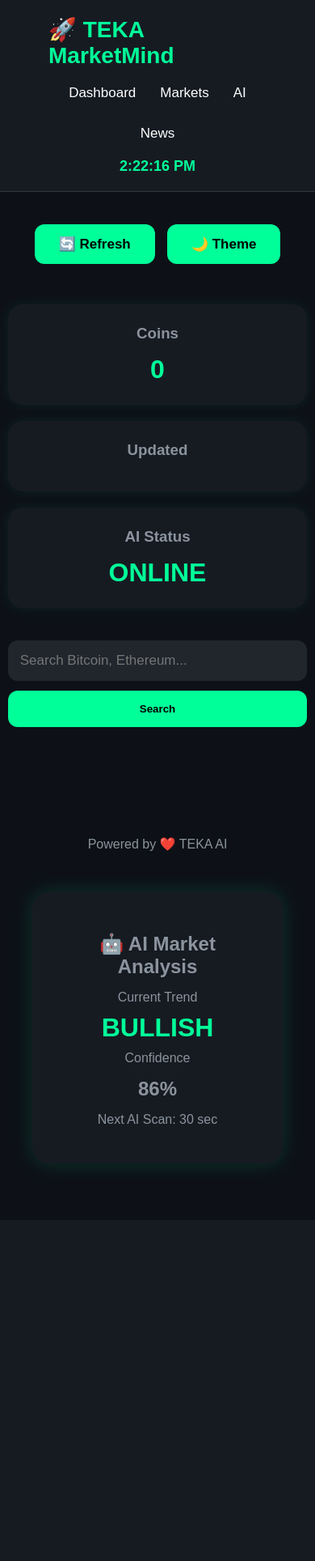
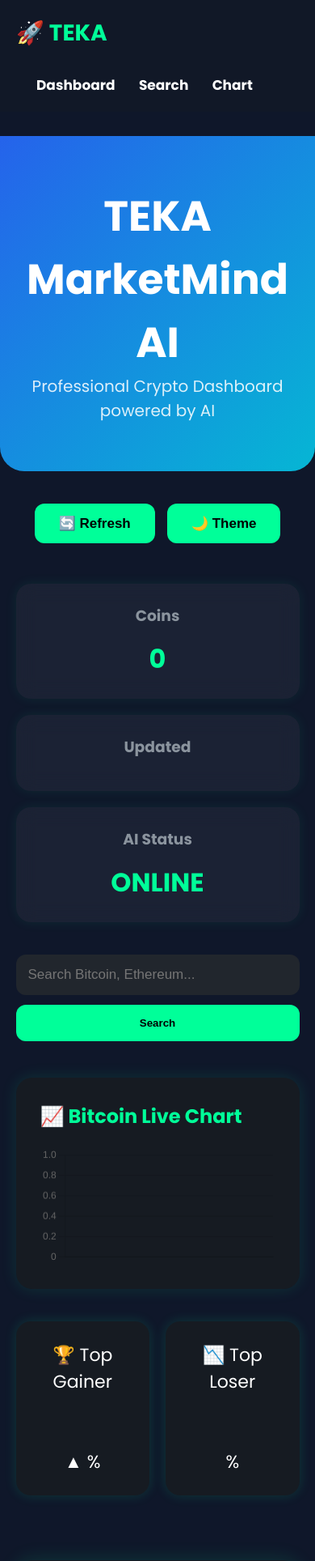
Before and after one commit to mhmdsdqi87-cloud/MarketMindAI, a FastAPI app: template templates/index.html in a window 390 px wide. Shown: the top 1928 px of the page at 81% size. Before the commit the page ends 1388 px from the top, so only its background shows below. Run offline with FastAPI, Linux system fonts and the light colour scheme; the template is opened without the code that fills it, so the values that code supplies are empty.

Commit message:
TEKA V4 Stable

```diff
--- a/main.py
+++ b/main.py
@@ -2,11 +2,15 @@ from fastapi import FastAPI, Request
 from fastapi.staticfiles import StaticFiles
 from fastapi.templating import Jinja2Templates
 
-from market.crypto import get_prices, get_price
+from market.crypto import (
+    get_prices,
+    get_price,
+    get_bitcoin_chart
+)
 
 app = FastAPI(
     title="TEKA MarketMind AI",
-    version="1.0"
+    version="2.0"
 )
 
 app.mount("/static", StaticFiles(directory="static"), name="static")
@@ -24,7 +28,9 @@ def home(request: Request):
         name="index.html",
         context={
             "coins": market["coins"],
-            "time": market["time"]
+            "time": market["time"],
+            "gainer": market["gainer"],
+            "loser": market["loser"]
         }
     )
 
@@ -48,3 +54,9 @@ def search(request: Request, coin: str):
 def crypto(coin: str):
 
     return get_price(coin)
+
+
+@app.get("/chart")
+def chart():
+
+    return get_bitcoin_chart()
--- a/market/crypto.py
+++ b/market/crypto.py
@@ -18,7 +18,6 @@ COINS = [
 
 
 def get_prices():
-
     params = {
         "vs_currency": "usd",
         "ids": ",".join(COINS),
@@ -33,7 +32,6 @@ def get_prices():
     coins = []
 
     for coin in data:
-
         coins.append({
             "name": coin["name"],
             "symbol": coin["symbol"].upper(),
@@ -44,14 +42,18 @@ def get_prices():
             "rank": coin["market_cap_rank"]
         })
 
+    gainer = max(coins, key=lambda x: x["change"])
+    loser = min(coins, key=lambda x: x["change"])
+
     return {
         "coins": coins,
-        "time": datetime.now().strftime("%H:%M:%S")
+        "time": datetime.now().strftime("%H:%M:%S"),
+        "gainer": gainer,
+        "loser": loser
     }
 
 
 def get_price(coin):
-
     response = requests.get(
         "https://api.coingecko.com/api/v3/simple/price",
         params={
@@ -61,9 +63,33 @@ def get_price(coin):
         timeout=10
     )
 
+    response.raise_for_status()
+
     data = response.json()
+
+    if coin not in data:
+        return {
+            "coin": coin,
+            "price": None
+        }
 
     return {
         "coin": coin,
         "price": data[coin]["usd"]
     }
+
+
+def get_bitcoin_chart():
+    url = "https://api.coingecko.com/api/v3/coins/bitcoin/market_chart"
+
+    params = {
+        "vs_currency": "usd",
+        "days": "1"
+    }
+
+    response = requests.get(url, params=params, timeout=10)
+    response.raise_for_status()
+
+    data = response.json()
+
+    return [round(item[1], 2) for item in data["prices"]]
--- a/static/css/style.css
+++ b/static/css/style.css
@@ -469,3 +469,236 @@ background:white;
 color:#111;
 
 }
+
+.chart-box{
+
+background:#161b22;
+
+padding:30px;
+
+border-radius:20px;
+
+margin-bottom:40px;
+
+box-shadow:0 0 20px rgba(0,255,153,.12);
+
+}
+
+.chart-box h2{
+
+margin-bottom:20px;
+
+color:#00ff99;
+
+}
+
+canvas{
+
+max-height:350px;
+
+}
+
+.fav-btn{
+
+margin-top:20px;
+
+width:100%;
+
+padding:12px;
+
+background:#00ff99;
+
+border:none;
+
+border-radius:10px;
+
+cursor:pointer;
+
+font-weight:bold;
+
+transition:.3s;
+
+}
+
+.fav-btn:hover{
+
+transform:scale(1.05);
+
+}
+.market-status{
+
+display:grid;
+
+grid-template-columns:1fr 1fr;
+
+gap:20px;
+
+margin-bottom:30px;
+
+}
+
+.status-card{
+
+background:#161b22;
+
+padding:25px;
+
+border-radius:18px;
+
+text-align:center;
+
+font-size:22px;
+
+box-shadow:0 0 15px rgba(0,255,153,.15);
+
+}
+.navbar{
+
+display:flex;
+
+justify-content:space-between;
+
+align-items:center;
+
+padding:20px;
+
+background:#111827;
+
+margin-bottom:30px;
+
+}
+
+.logo{
+
+font-size:28px;
+
+font-weight:bold;
+
+color:#00ff99;
+
+}
+
+.menu a{
+
+color:white;
+
+margin-left:25px;
+
+text-decoration:none;
+
+font-weight:bold;
+
+}
+
+.menu a:hover{
+
+color:#00ff99;
+
+transition:.3s;
+
+}
+
+.container{
+
+width:90%;
+
+margin:auto;
+
+}
+body{
+
+background:#0f172a;
+
+font-family:'Poppins',sans-serif;
+
+color:white;
+
+margin:0;
+
+}
+
+.hero{
+
+text-align:center;
+
+padding:60px 20px;
+
+background:linear-gradient(135deg,#2563eb,#06b6d4);
+
+border-radius:0 0 30px 30px;
+
+margin-bottom:40px;
+
+}
+
+.hero h1{
+
+font-size:52px;
+
+margin:0;
+
+}
+
+.hero p{
+
+opacity:.85;
+
+font-size:20px;
+
+}
+
+.overview{
+
+display:grid;
+
+grid-template-columns:repeat(4,1fr);
+
+gap:20px;
+
+margin-bottom:40px;
+
+}
+
+.box{
+
+background:rgba(255,255,255,.05);
+
+backdrop-filter:blur(12px);
+
+border-radius:18px;
+
+padding:25px;
+
+text-align:center;
+
+transition:.3s;
+
+}
+
+.box:hover{
+
+transform:translateY(-8px);
+
+box-shadow:0 10px 25px rgba(0,255,170,.25);
+
+}
+
+@media(max-width:900px){
+
+.overview{
+
+grid-template-columns:repeat(2,1fr);
+
+}
+
+}
+
+@media(max-width:600px){
+
+.overview{
+
+grid-template-columns:1fr;
+
+}
+
+}
--- a/static/js/app.js
+++ b/static/js/app.js
@@ -19,3 +19,9 @@ function toggleTheme() {
     document.body.classList.toggle("light");
 
 }
+
+setInterval(()=>{
+
+location.reload();
+
+},30000);
--- /dev/null
+++ b/static/js/chart.js
@@ -0,0 +1,49 @@
+async function loadChart(){
+
+const response=await fetch("/chart");
+
+const prices=await response.json();
+
+const ctx=document.getElementById("btcChart");
+
+new Chart(ctx,{
+
+type:"line",
+
+data:{
+
+labels:prices.map((_,i)=>i),
+
+datasets:[{
+
+label:"Bitcoin",
+
+data:prices,
+
+borderColor:"#00ff99",
+
+borderWidth:3,
+
+fill:false,
+
+tension:.3
+
+}]
+
+},
+
+options:{
+
+plugins:{
+legend:{
+display:false
+}
+}
+
+}
+
+});
+
+}
+
+loadChart();
--- /dev/null
+++ b/static/js/watchlist.js
@@ -0,0 +1,18 @@
+let watchlist = JSON.parse(localStorage.getItem("watchlist")) || [];
+
+function addWatch(symbol){
+
+    if(!watchlist.includes(symbol)){
+
+        watchlist.push(symbol);
+
+        localStorage.setItem(
+            "watchlist",
+            JSON.stringify(watchlist)
+        );
+
+        alert(symbol+" added ⭐");
+
+    }
+
+}
--- a/templates/index.html
+++ b/templates/index.html
@@ -1,92 +1,37 @@
-<!DOCTYPE html>
-<html lang="en">
+{% extends "layout.html" %}
 
-<head>
-
-<meta charset="UTF-8">
-
-<meta name="viewport" content="width=device-width, initial-scale=1.0">
-
-<title>TEKA MarketMind</title>
-
-<link rel="stylesheet" href="/static/css/style.css">
-
-</head>
-
-<body>
-
-<header>
-
-<div class="logo">
-
-🚀 TEKA MarketMind
-
-</div>
-
-<nav>
-
-<a href="/">Dashboard</a>
-
-<a href="#">Markets</a>
-
-<a href="#">AI</a>
-
-<a href="#">News</a>
-
-</nav>
-
-<div id="clock"></div>
-
-</header>
-
-
-<div class="container">
+{% block content %}
 
 <div class="overview">
 
     <div style="display:flex;gap:15px;margin-bottom:30px;justify-content:center;">
 
         <button class="action-btn" onclick="refreshMarket()">
-
             🔄 Refresh
-
         </button>
 
         <button class="action-btn" onclick="toggleTheme()">
-
             🌙 Theme
-
         </button>
 
     </div>
 
     <div class="box">
-
         <h3>Coins</h3>
-
         <h1>{{ coins|length }}</h1>
-
     </div>
 
     <div class="box">
-
         <h3>Updated</h3>
-
         <h1>{{ time }}</h1>
-
     </div>
 
     <div class="box">
-
         <h3>AI Status</h3>
-
         <h1 style="color:#00ff99;">ONLINE</h1>
-
     </div>
 
 </div>
-
-
 
 <form action="/search" method="get" class="search-box">
 
@@ -97,13 +42,50 @@ placeholder="Search Bitcoin, Ethereum..."
         required>
 
     <button>
-
         Search
-
     </button>
 
 </form>
 
+<div class="chart-box">
+
+    <h2>📈 Bitcoin Live Chart</h2>
+
+    <canvas id="btcChart"></canvas>
+
+</div>
+
+<div class="market-status">
+
+    <div class="status-card">
+
+        🏆 Top Gainer
+
+        <br><br>
+
+        <b>{{ gainer.symbol }}</b>
+
+        <br>
+
+        ▲ {{ gainer.change }} %
+
+    </div>
+
+    <div class="status-card">
+
+        📉 Top Loser
+
+        <br><br>
+
+        <b>{{ loser.symbol }}</b>
+
+        <br>
+
+        {{ loser.change }} %
+
+    </div>
+
+</div>
 
 <div class="cards">
 
@@ -131,7 +113,7 @@ ${{ coin.price }}
 
     </div>
 
-{% if coin.change >=0 %}
+    {% if coin.change >= 0 %}
 
     <div class="green">
 
@@ -153,6 +135,14 @@ ${{ coin.price }}
 
         Rank #{{ coin.rank }}
 
+        <button
+            class="fav-btn"
+            onclick="addWatch('{{ coin.symbol }}')">
+
+            ⭐ Favorite
+
+        </button>
+
     </div>
 
 </div>
@@ -161,50 +151,33 @@ Rank #{{ coin.rank }}
 
 </div>
 
+<div class="ai-box">
+
+    <h2>🤖 AI Market Analysis</h2>
+
+    <p>Current Trend</p>
+
+    <h1 style="color:#00ff99;">
+        BULLISH
+    </h1>
+
+    <p>Confidence</p>
+
+    <h2>86%</h2>
+
+    <p>Next AI Scan: 30 sec</p>
+
+</div>
+
 <footer>
 
     Powered by ❤️ TEKA AI
 
-<div class="ai-box">
-
-<h2>🤖 AI Market Analysis</h2>
-
-<p>
-
-Current Trend
-
-</p>
-
-<h1 style="color:#00ff99">
-
-BULLISH
-
-</h1>
-
-<p>
-
-Confidence
-
-</p>
-
-<h2>
-
-86%
-
-</h2>
-
-<p>
-
-Next AI Scan: 30 sec
-
-</p>
-
-</div>
-
 </footer>
 
+<script src="https://cdn.jsdelivr.net/npm/chart.js"></script>
+<script src="/static/js/chart.js"></script>
 <script src="/static/js/app.js"></script>
+<script src="/static/js/watchlist.js"></script>
 
-</body>
-
-</html>
+{% endblock %}
--- /dev/null
+++ b/templates/layout.html
@@ -0,0 +1,70 @@
+<!DOCTYPE html>
+<html lang="en">
+
+<head>
+
+<meta charset="UTF-8">
+
+<meta name="viewport" content="width=device-width, initial-scale=1.0">
+
+<title>TEKA MarketMind AI</title>
+
+<link rel="stylesheet" href="/static/css/style.css">
+
+<link rel="preconnect" href="https://fonts.googleapis.com">
+
+<link rel="preconnect" href="https://fonts.gstatic.com" crossorigin>
+
+<link href="https://fonts.googleapis.com/css2?family=Poppins:wght@300;400;600;700&display=swap" rel="stylesheet">
+
+</head>
+
+<body>
+
+<nav class="navbar">
+
+<div class="logo">
+
+🚀 TEKA
+
+</div>
+
+<div class="menu">
+
+<a href="/">Dashboard</a>
+
+<a href="/search?coin=bitcoin">Search</a>
+
+<a href="/chart">Chart</a>
+
+</div>
+
+</nav>
+
+<div class="hero">
+
+<h1>
+
+TEKA MarketMind AI
+
+</h1>
+
+<p>
+
+Professional Crypto Dashboard powered by AI
+
+</p>
+
+</div>
+
+<div class="container">
+
+{% block content %}
+
+{% endblock %}
+
+</div>
+
+</body>
+
+</html>
```
Lines whose indentation alone changed are shown as unchanged.
